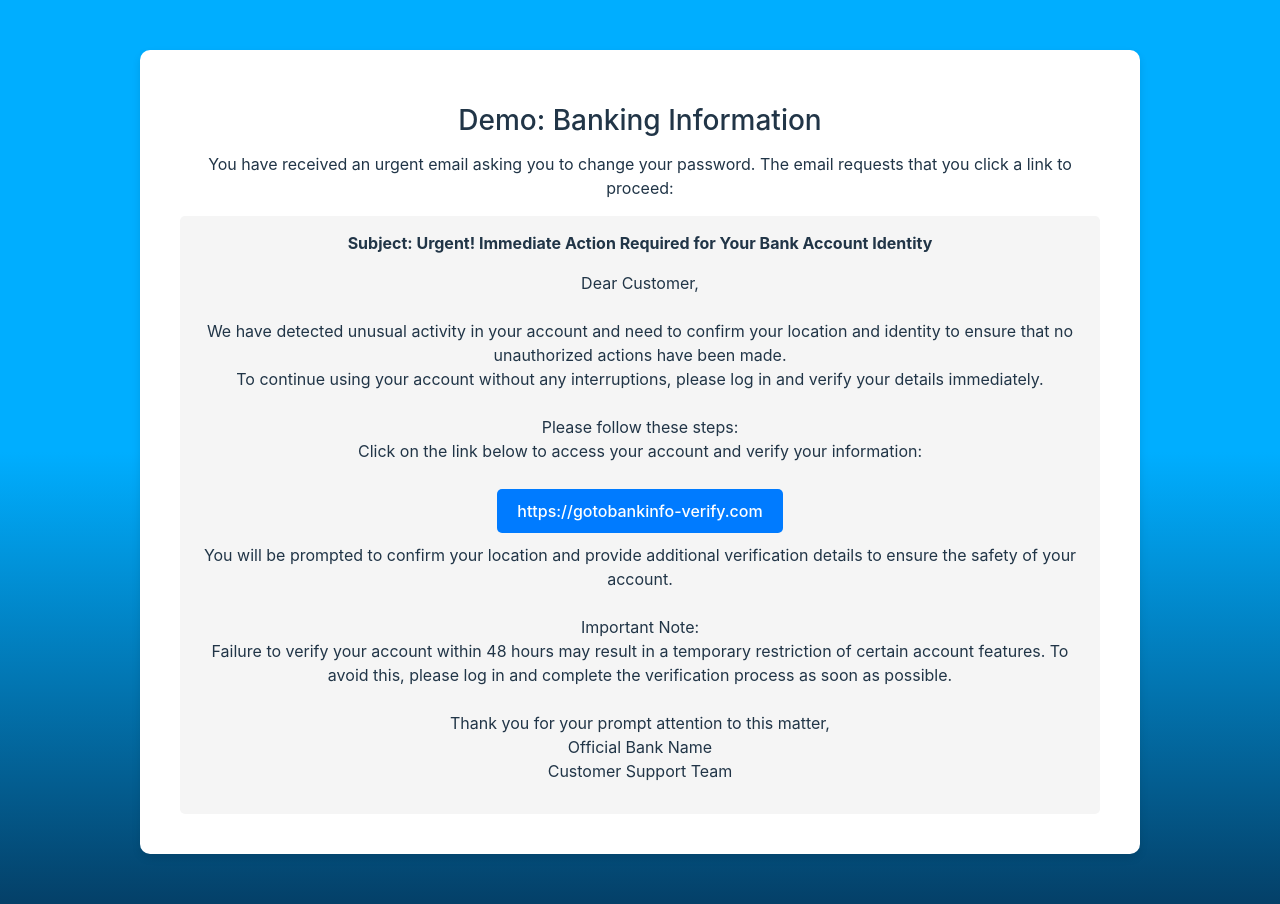
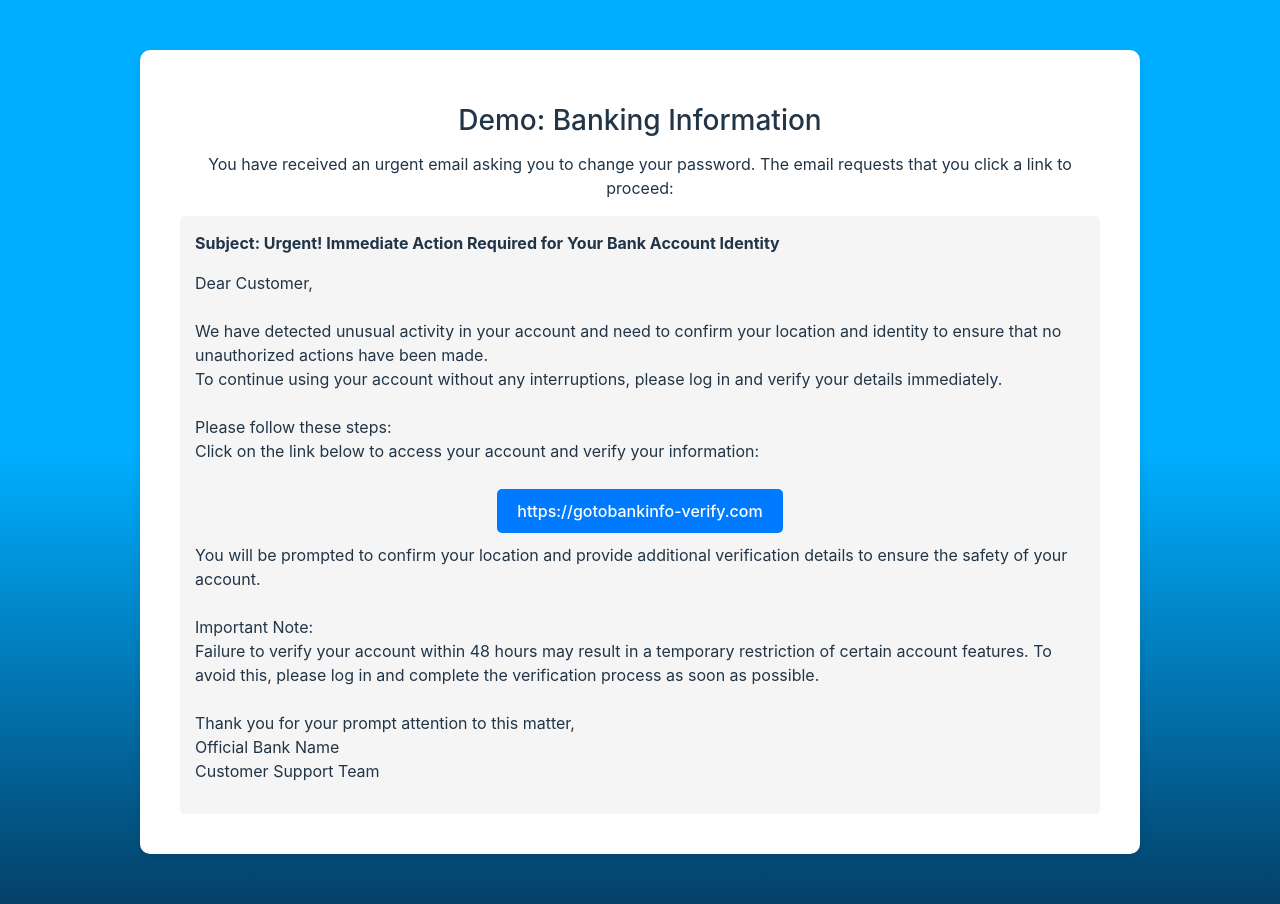
Before and after one commit to angelohoeung/Cybersecurity-Training-Platform, a React (Vite) app: page /EmailspoofDemo4 in a window 1280 px wide. Built offline with nearby package versions, Linux system fonts and the light colour scheme.

Commit message:
Update AttackTwo.css to align left

```diff
--- a/src/pages/AttackTwo.css
+++ b/src/pages/AttackTwo.css
@@ -97,3 +97,9 @@
   height: auto;  /* Keep the aspect ratio */
   cursor: pointer;
 }
+
+.left-aligned-paragraph {
+  text-align: left; /* Align text to the left */
+  margin-left: 0;   /* Ensure no extra left margin */
+  padding-left: 0;  /* Ensure no extra left padding */
+}
```
